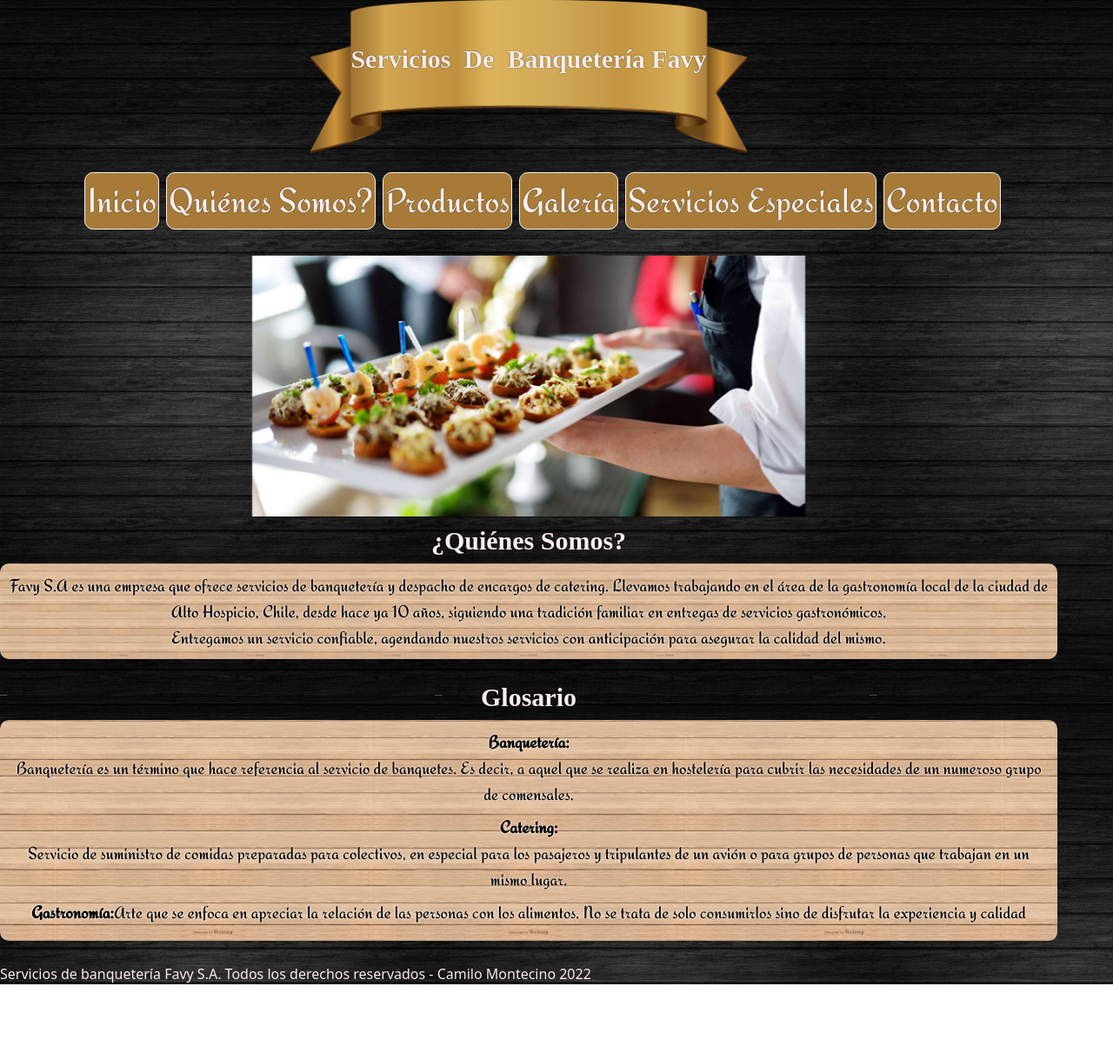
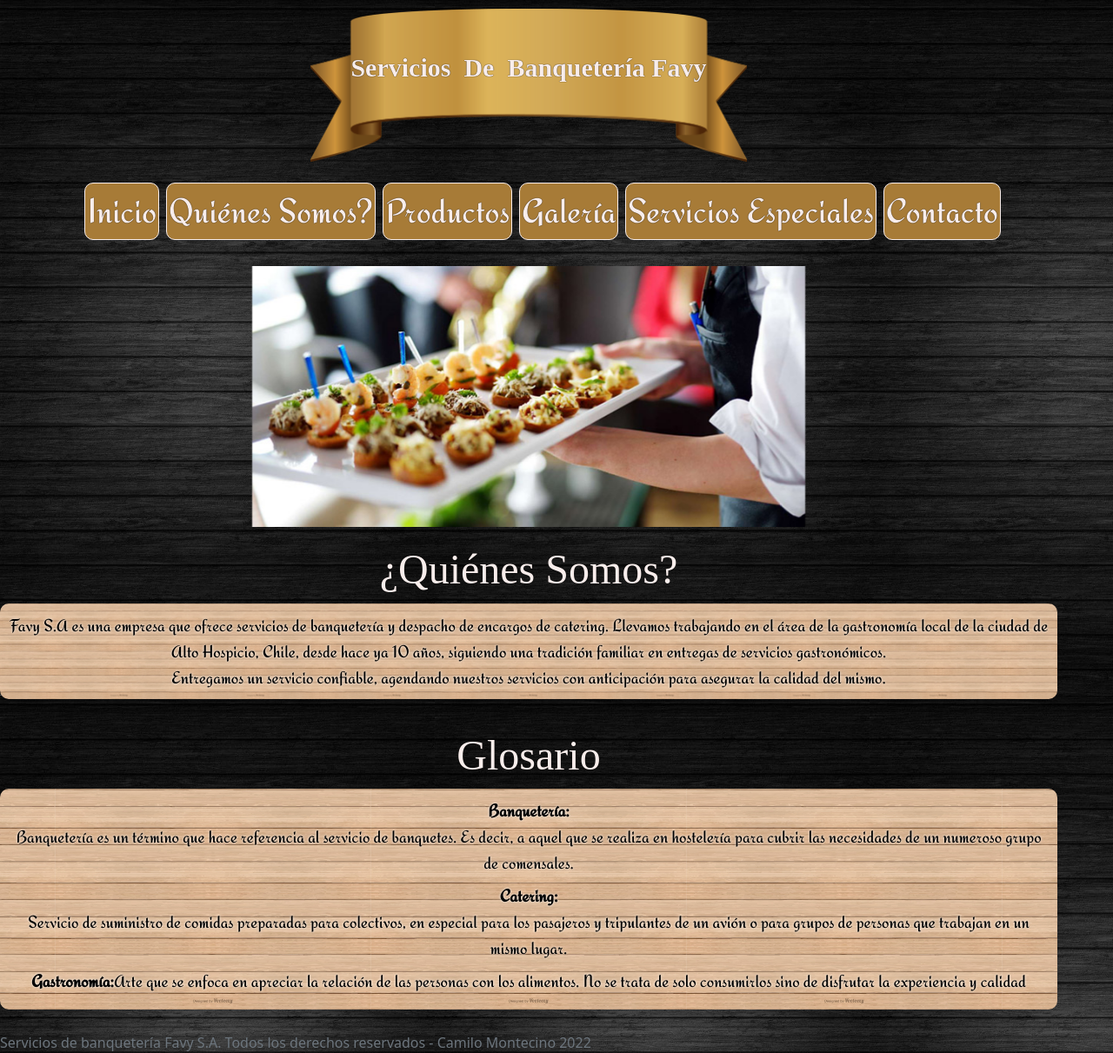
Before and after one commit to cmontecinoa/BanqueteriaCode, a plain HTML site: page index.html in a window 1280 px wide. Shown: the whole page at 87% size. Before the commit the page ends 1132 px from the top, so only its background shows below. Drawn offline with nearby package versions, Linux system fonts and the light colour scheme; a web font is replaced by a local one.

Commit message:
Linkeo de Framework a todas las paginas del sitio web

```diff
--- a/css/styles.css
+++ b/css/styles.css
@@ -77,11 +77,9 @@
 
 }
 
-h2,
-
-h1 {
+h2,h1 {
+    margin: 10px;
     color: #f8edeb;
-    font-size: 30px;
     font-weight: bold;
     font-family: "FreeBooters";
     text-shadow: 0 0 1px black;
--- a/index.html
+++ b/index.html
@@ -7,13 +7,13 @@
     <meta name="viewport" content="width=device-width, initial-scale=1.0" />
     <title>Favy</title>
     <link rel="icon" type="image/ico" href="./img/favicon.ico">
-    <link href="https://cdn.jsdelivr.net/npm/bootstrap@5.0.2/dist/css/bootstrap.min.css" rel="stylesheet"
-        integrity="sha384-EVSTQN3/azprG1Anm3QDgpJLIm9Nao0Yz1ztcQTwFspd3yD65VohhpuuCOmLASjC" crossorigin="anonymous">
+    <link rel="stylesheet" href="./css/bootstrap.css">
     <link rel="stylesheet" href="./css/styles.css">
     <link rel="stylesheet" href="https://cdnjs.cloudflare.com/ajax/libs/animate.css/4.1.1/animate.min.css" />
 </head>
 
 <body>
+
     <div class="grilla" id="grilla">
         <!--Navegación -->
 
@@ -49,10 +49,12 @@
 
         <!-- Fin Futuro Slider o Banner -->
 
+
+
         <div class="elemento-grilla" id="secQuienesSomos">
             <section>
                 <article>
-                    <h2>¿Quiénes Somos?</h2>
+                    <h2 class="display-5">¿Quiénes Somos?</h2>
 
                     <p class="redondeado"> Favy S.A es una empresa que ofrece servicios de banquetería y despacho de
                         encargos de catering.
@@ -71,7 +73,7 @@
         <div class="elemento-grilla" id="secGlosario">
             <section>
 
-                <h2>Glosario</h2>
+                <h2 class="display-5">Glosario</h2>
 
                 <dl class="redondeado">
 
@@ -99,15 +101,13 @@
 
 
 
-        <footer class="elemento-grilla">
+        <footer class="elemento-grilla text-muted">
             <span>Servicios de banquetería Favy S.A. </span>
             <span>Todos los derechos reservados - Camilo Montecino 2022</span>
         </footer>
 
     </div>
-    <script src="https://cdn.jsdelivr.net/npm/bootstrap@5.0.2/dist/js/bootstrap.bundle.min.js"
-        integrity="sha384-MrcW6ZMFYlzcLA8Nl+NtUVF0sA7MsXsP1UyJoMp4YLEuNSfAP+JcXn/tWtIaxVXM" crossorigin="anonymous">
-    </script>
+    <script src="js/bootstrap.js"></script>
 </body>
 
 </html>
```
Also changed, not shown: paginas/contacto.html (+2 -0 lines), paginas/galeria.html (+2 -0 lines), paginas/productos.html (+2 -0 lines), paginas/serviciosespeciales.html (+2 -0 lines).
